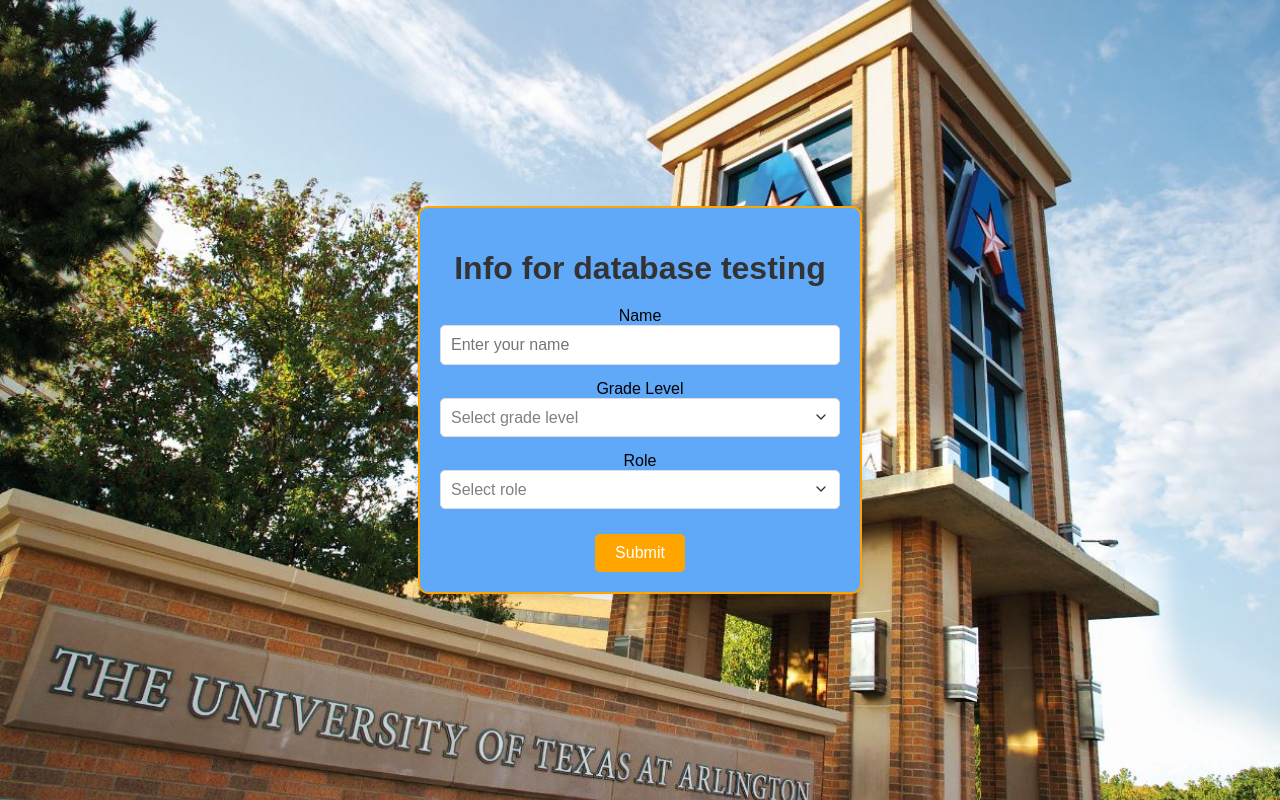
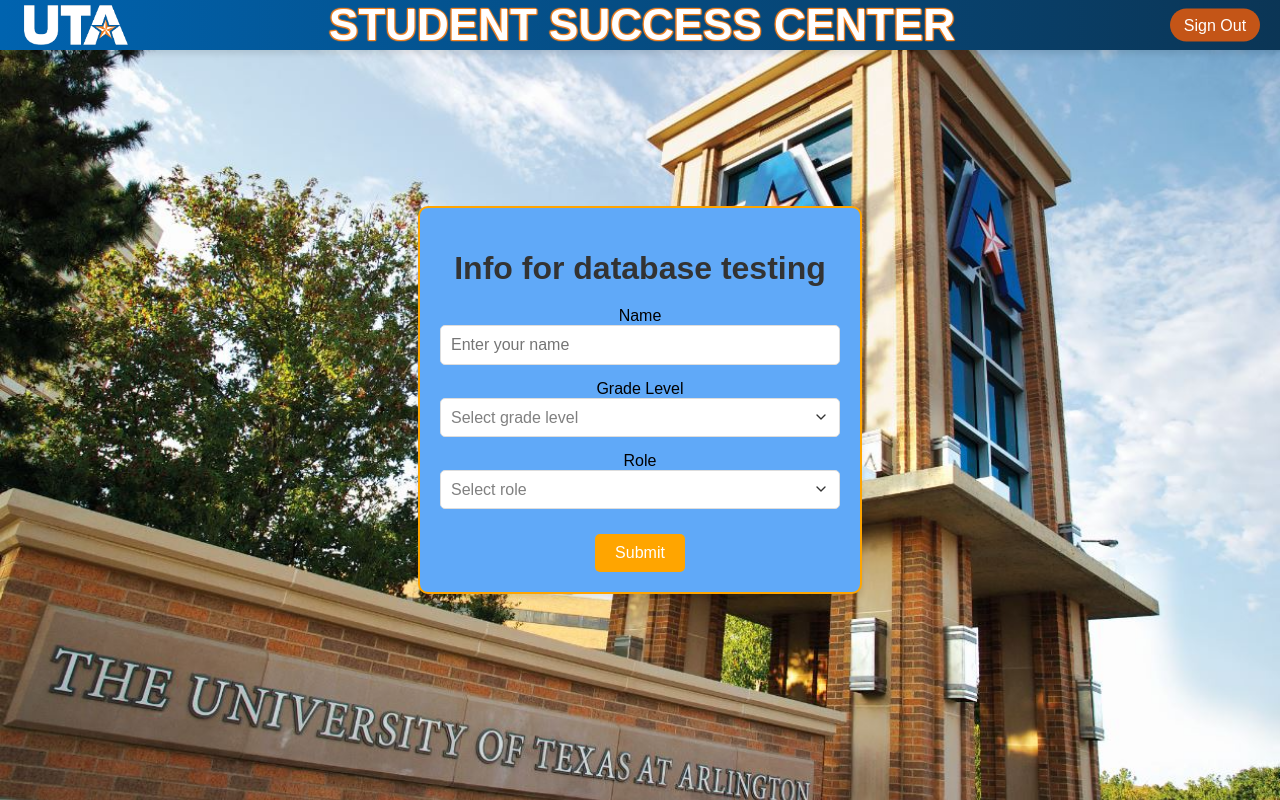
Before and after one commit to vinncceee/Student-Success-Center, a React (Create React App) app in the folder frontend/: page /landing in a window 1280 px wide. Built offline with nearby package versions, Linux system fonts and the light colour scheme.

Commit message:
Add Headerbar UI + Functionality

```diff
--- /dev/null
+++ b/frontend/src/components/HeaderBar.js
@@ -0,0 +1,21 @@
+import React from "react";
+import { useNavigate } from "react-router-dom";
+import UTAlogo from "../assets/images/UTA.png";
+import "../styles/HeaderBar.css";
+
+function HeaderBar() {
+    const navigate = useNavigate();
+
+    const handleSignOut = () => {
+        navigate("/signin"); // Redirect to the SignInPage
+    };
+
+    return (
+      <div className="header-bar">
+        <img src={UTAlogo} alt="UTA Logo" className="header-logo" />
+        <h1>STUDENT SUCCESS CENTER</h1>
+        <button className="sign-out-btn" onClick={handleSignOut}>Sign Out</button>
+      </div>
+    );
+}
+export default HeaderBar;
--- a/frontend/src/components/LandingPage.js
+++ b/frontend/src/components/LandingPage.js
@@ -1,5 +1,6 @@
     import React, { useState } from "react";
     import axios from "axios"; // Import Axios for API requests
+    import HeaderBar from "./HeaderBar"; // Import the HeaderBar component
     import "../styles/LandingPage.css";
 
     function LandingPage() {
@@ -29,9 +30,13 @@
     };
 
 
-
     return (
         <div className="landing-page">
+          {/* HeaderBar outside of main content */}
+          <HeaderBar />
+
+          {/* Main content (actual tutoring components)*/}
+          <div className="content">
             {!submitted ? (
               <>
                 <h1>Info for database testing</h1>
@@ -79,6 +84,7 @@
               </div>
             )}
           </div>
+        </div>
       );
     }
 
--- /dev/null
+++ b/frontend/src/styles/HeaderBar.css
@@ -0,0 +1,57 @@
+.header-bar {
+    position: fixed;
+    top: 0;
+    left: 0;
+    width: 100%;
+    background: linear-gradient(to right, #0063AF, #0B3555); /* Gradient background */
+    padding: 2px;
+    z-index: 1000; /* Make sure it's on top of all other content */
+    box-shadow: 0 4px 6px rgba(0, 0, 0, 0.1);
+    height: 46px; /* Header Size */
+    display: block;
+    text-align: center; /* Center text horizontally */
+}
+/* TEXT */
+.header-bar h1 {
+    margin: 0;
+    font-size: 44px;
+
+    /* Centering this is insane and took me 45 minutes do not mess with it */
+    position: absolute;
+    top: 50%;
+    left: 50%;
+    transform: translate(-50%, -50%);
+
+    /* Do not ask me why but !important is necessary here for some reason, otherwise the text color defaults to gray */
+    color: #FFFFFF !important;
+    text-shadow: 0px 0px 1px #F38223, 1px 0px 1px #F38223, 0px 1px 1px #F38223, -1px 0px 1px #F38223, 0px -1px 1px #F38223, -1px -1px 1px #F38223, 1px 1px 1px #F38223, -1px 1px 1px #F38223;
+}
+/* UTA LOGO */
+.header-logo {
+    height: 40px;
+    width: auto; /* Maintains correct aspect ratio */
+    position: absolute;
+    left: 24px; /* Left Margin */
+    top: 50%; /* Centers Vertically */
+    transform: translateY(-50%); /* Centers Vertically */
+}
+/* Sign Out Button */
+.sign-out-btn {
+    background-color: #c45517;
+    color: white;
+    border: none;
+    cursor: pointer;
+    font-size: 16px;
+    height: 33px;
+    width: 90px;
+    border-radius: 16.5px;
+    position: absolute; /* Absolute position */
+    right: 24px; /* Right Margin */
+    top: 50%; /* Centers Vertically */
+    transform: translateY(-50%); /* Centers Vertically */
+    transition: background-color 0.3s ease; /* Transition between colors for OnHover */
+}
+/* Sign Out Button OnHover */
+.sign-out-btn:hover {
+    background-color: #9f3f12; /* Darker shade on hover */
+}
```
Also changed, not shown: frontend/src/assets/images/UTA.png (added). Lines whose indentation alone changed are shown as unchanged.
